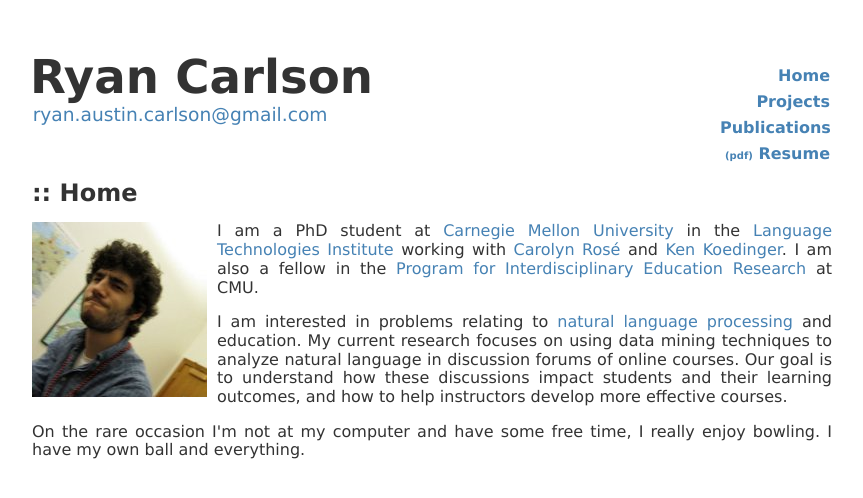
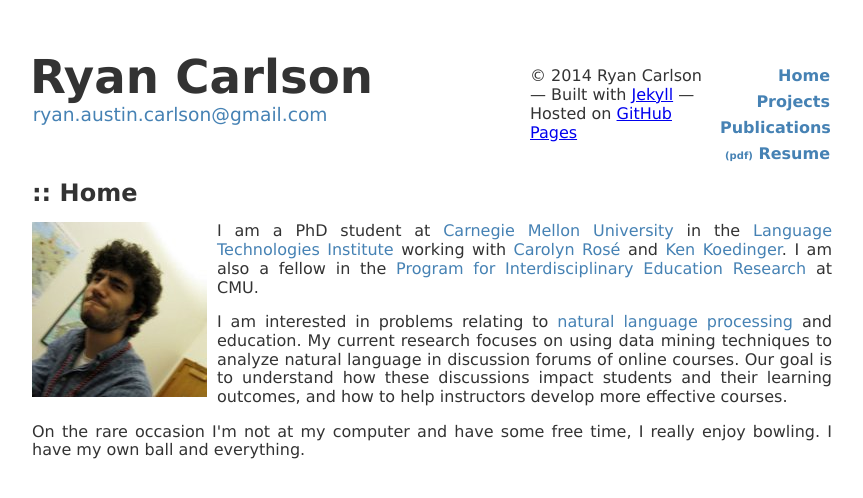
Before and after one commit to ryanaustincarlson/ryanaustincarlson.github.io, a Jekyll site: the page built from index.html, in a window 1280 px wide. Shown: the top 498 px of the page, without its empty margins (210-1073 px from the left). Built offline with Jekyll 4.4.1, drawn with Linux system fonts in a browser that asks for light colours; Markdown is read by kramdown in place of the engine named in the settings.

Commit message:
updated footer

```diff
--- a/_includes/footer.html
+++ b/_includes/footer.html
@@ -1 +1,5 @@
-<!-- <footer> <p>&copy; 2012 Ryan Carlson </p> </footer> -->
+<div id="footer">
+    <p>
+    &copy; 2014 Ryan Carlson &mdash; Built with <a href="http://jekyllrb.com/" target=_blank>Jekyll</a> &mdash; Hosted on <a href="http://pages.github.com">GitHub Pages</a>
+    </p>
+</div>
```
